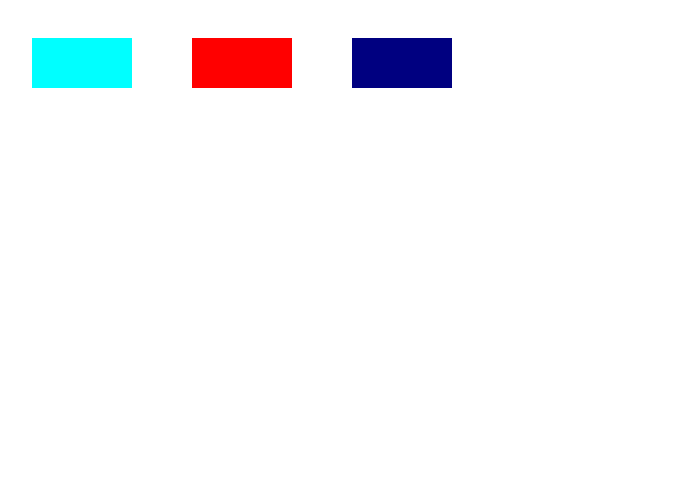
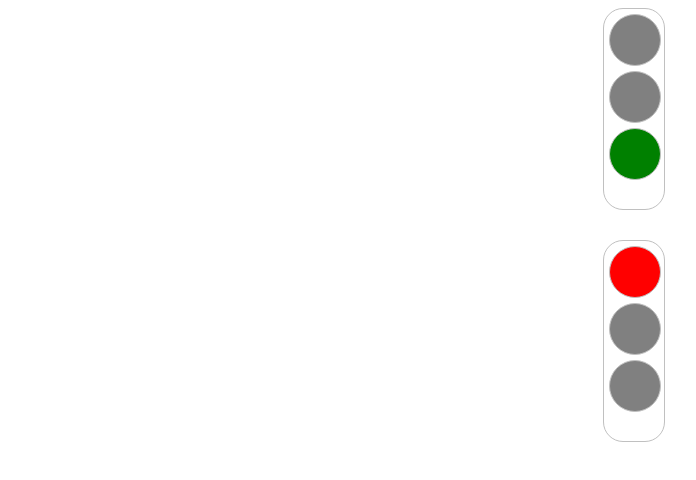
Before and after one commit to jasminafabijan/JavaScript-vesovic, a plain HTML site: page index.html in a window 1280 px wide. Shown: the whole page, without its empty margins (6-702 px from the left). Drawn offline with Linux system fonts and the light colour scheme.

Commit message:
Timers (semaphore app)

```diff
--- a/index.html
+++ b/index.html
@@ -3,59 +3,22 @@
     <meta charset="UTF-8" />
     <title>Javascript</title>
 
-    <style>
-      #div1,
-      #div2,
-      #div3 {
-        width: 100px;
-        height: 50px;
-        float: left;
-        margin: 30px;
-      }
-
-      #div1 {
-        background-color: aqua;
-      }
-
-      #div2 {
-        background-color: red;
-      }
-
-      #div3 {
-        background-color: navy;
-      }
-    </style>
+    <link rel="stylesheet" href="main.css" />
   </head>
 
   <body>
-    <div id="div1" onclick="sayHi();"></div>
-    <div id="div2"></div>
-    <div id="div3"></div>
+    <div id="semaphore1" class="semaphore-light">
+      <div class="colors colors1"></div>
+      <div class="colors colors1"></div>
+      <div class="colors colors1"></div>
+    </div>
 
-    <script>
-      // First way
-      function sayHi() {
-        alert("hallo");
-      }
+    <div id="semaphore2" class="semaphore-light">
+      <div class="colors colors2"></div>
+      <div class="colors colors2"></div>
+      <div class="colors colors2"></div>
+    </div>
 
-      // Second way
-      var div2 = document.getElementById("div2");
-      div2.onclick = function () {
-        div2.style.opacity = "0.2";
-      };
-
-      // Third way (the best)
-      var div3 = document.getElementById("div3");
-      div3.addEventListener("click", sayName); // we don't call function here, just assign
-
-      function sayName() {
-        alert("something else");
-      }
-
-      div3.addEventListener("click", plus);
-      function plus() {
-        alert(2 + 2);
-      }
-    </script>
+    <script src="main.js"></script>
   </body>
 </html>
--- /dev/null
+++ b/main.css
@@ -0,0 +1,20 @@
+.semaphore-light {
+  width: 60px;
+  height: 200px;
+  border: 1px solid silver;
+  border-radius: 20px;
+  margin-left: auto;
+  margin-right: auto;
+}
+
+.colors {
+  width: 50px;
+  height: 50px;
+  border: 1px solid silver;
+  border-radius: 50px;
+  margin: 5px;
+}
+
+#semaphore1 {
+  margin-bottom: 30px;
+}
--- /dev/null
+++ b/main.js
@@ -0,0 +1,57 @@
+/*
+//var x = setTimeout(run, 2000);
+var x = setInterval(run, 2000);
+var i = 0;
+function run() {
+  document.write("Hello");
+  i++;
+  if (i > 2) {
+    clearInterval(x);
+  }
+}
+*/
+
+function semaphore() {
+  var colors = document.getElementsByClassName("colors");
+  colors[0].style.background = "red";
+  colors[1].style.background = "gray";
+  colors[2].style.background = "gray";
+
+  var x = setTimeout(changeToYellow, 3000);
+  var y = setTimeout(changeToGreen, 5000);
+
+  function changeToYellow() {
+    colors[1].style.background = "yellow";
+  }
+
+  function changeToGreen() {
+    colors[0].style.background = "gray";
+    colors[1].style.background = "gray";
+    colors[2].style.background = "green";
+  }
+}
+var start = setInterval(semaphore, 8000);
+
+function semaphore2() {
+  var colors2 = document.getElementsByClassName("colors2");
+  colors2[0].style.background = "gray";
+  colors2[1].style.background = "gray";
+  colors2[2].style.background = "green";
+
+  var y = setTimeout(changeToRed, 3000);
+  var x = setTimeout(changeToYellow, 7000);
+
+  function changeToRed() {
+    colors2[0].style.background = "red";
+    colors2[1].style.background = "gray";
+    colors2[2].style.background = "gray";
+  }
+
+  function changeToYellow() {
+    colors2[1].style.background = "yellow";
+  }
+}
+var start = setInterval(semaphore2, 8000);
+
+semaphore();
+semaphore2();
```
Also changed, not shown: events.html (added, +61 -0 lines).
